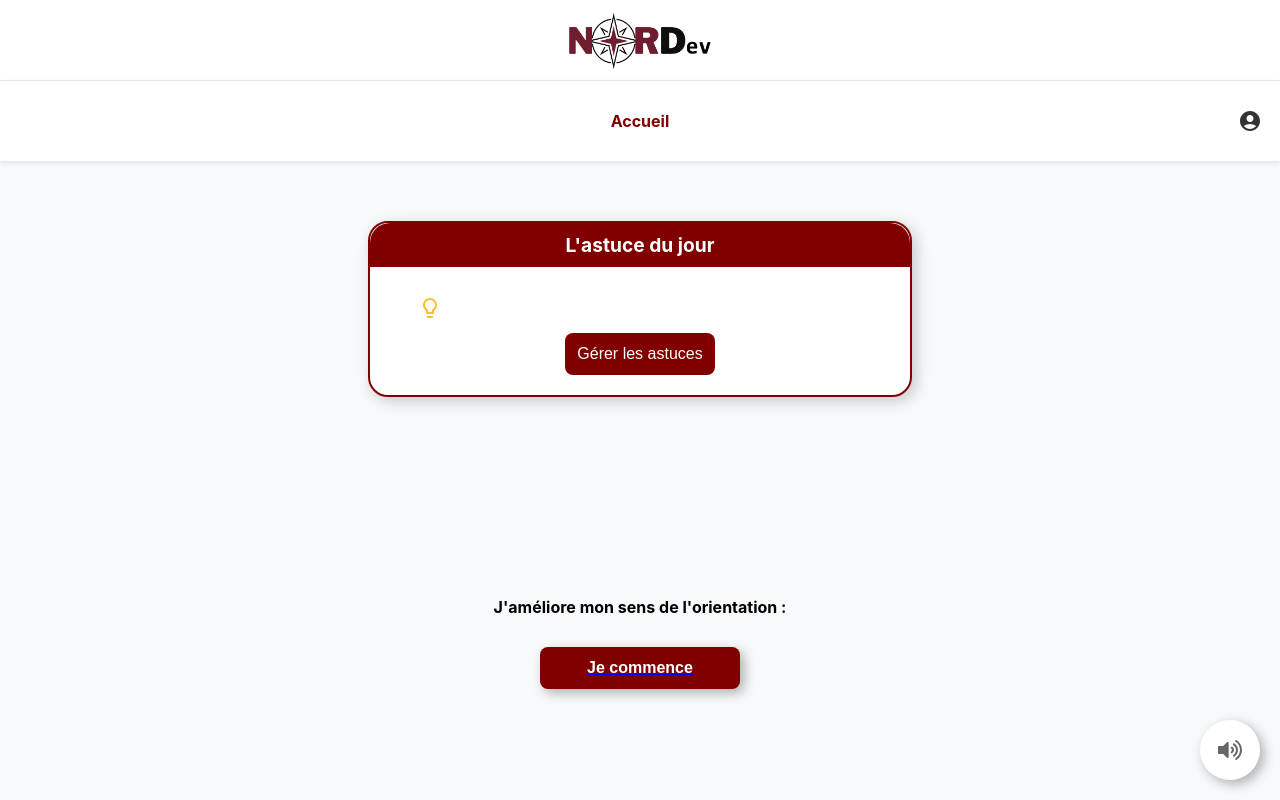
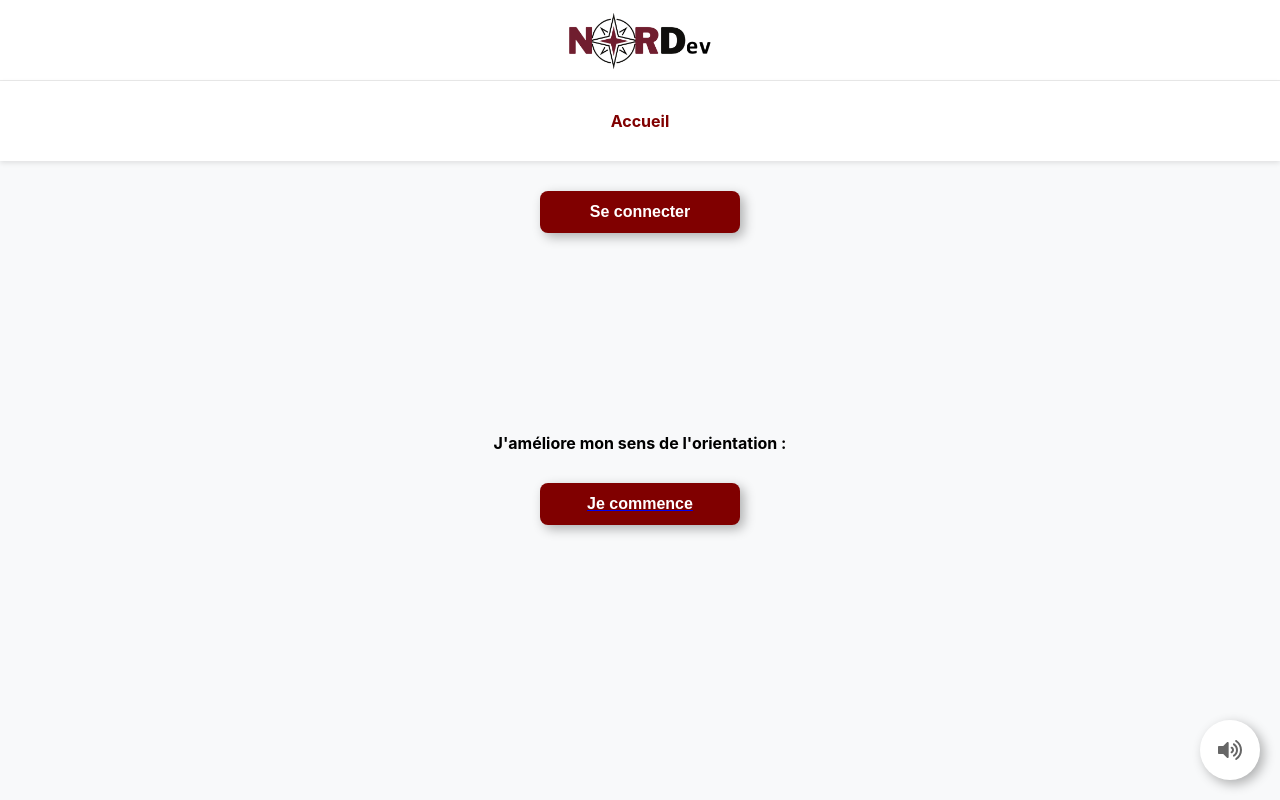
Before and after one commit to ZoeNigron/NORD, a React (Create React App) app in the folder nordev/: page / in a window 1280 px wide. Built offline with nearby package versions, Linux system fonts and the light colour scheme; no server answers; sample sign-in values are in the browser's storage.

Commit message:
test appli

```diff
--- a/nordev/src/pages/Accueil/Accueil.js
+++ b/nordev/src/pages/Accueil/Accueil.js
@@ -9,9 +9,7 @@ import Astuce from "../../components/Astuce/Astuce"; // Affichage des astuces aj
 
 const Accueil = () => {
   const navigate = useNavigate();
-  const [estConnecte, setEstConnecte] = useState(
-    localStorage.getItem("isAuthenticated") === "true"
-  );
+  const [estConnecte, setEstConnecte] = useState(false);
 
   useEffect(() => {
     modeAudio(
```
